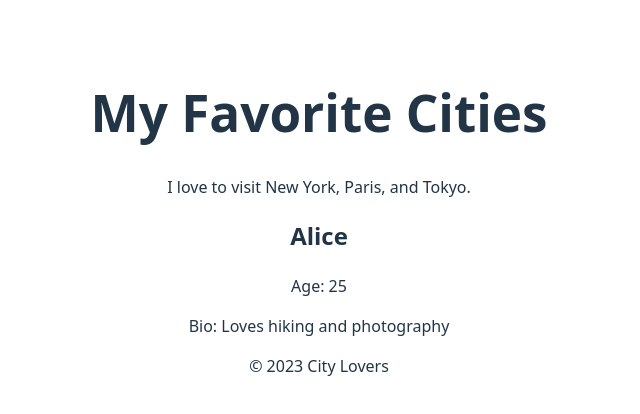
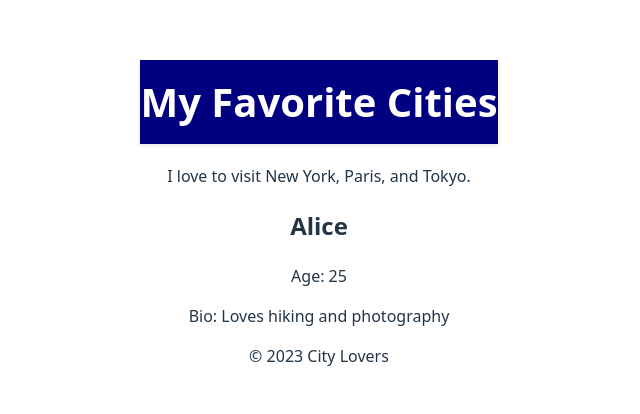
Before and after one commit to magnusimam/alx-fe-reactjs, a React (Vite) app in the folder alx-react-app-new/: page / in a window 1280 px wide. Shown: the part 178-592 px from the top of the page, without its empty margins (321-961 px from the left). Built offline with nearby package versions, Linux system fonts and the light colour scheme.

Commit message:
Add styles to Header component
Updated the Header component to include inline styles for improved aesthetics.

```diff
--- a/alx-react-app-new/src/components/Header.jsx
+++ b/alx-react-app-new/src/components/Header.jsx
@@ -1,7 +1,18 @@
 function Header() {
     return (
-        <header>
-            <h1>My Favorite Cities</h1>
+        <header style={{
+            backgroundColor: 'navy',
+            color: 'white',
+            textAlign: 'center',
+            padding: '20px 0',
+            boxShadow: '0 2px 4px rgba(0,0,0,0.1)',
+            marginBottom: '20px'
+        }}>
+            <h1 style={{
+                margin: '0',
+                fontSize: '2.5rem',
+                fontWeight: 'bold'
+            }}>My Favorite Cities</h1>
         </header>
     );
 }
```
